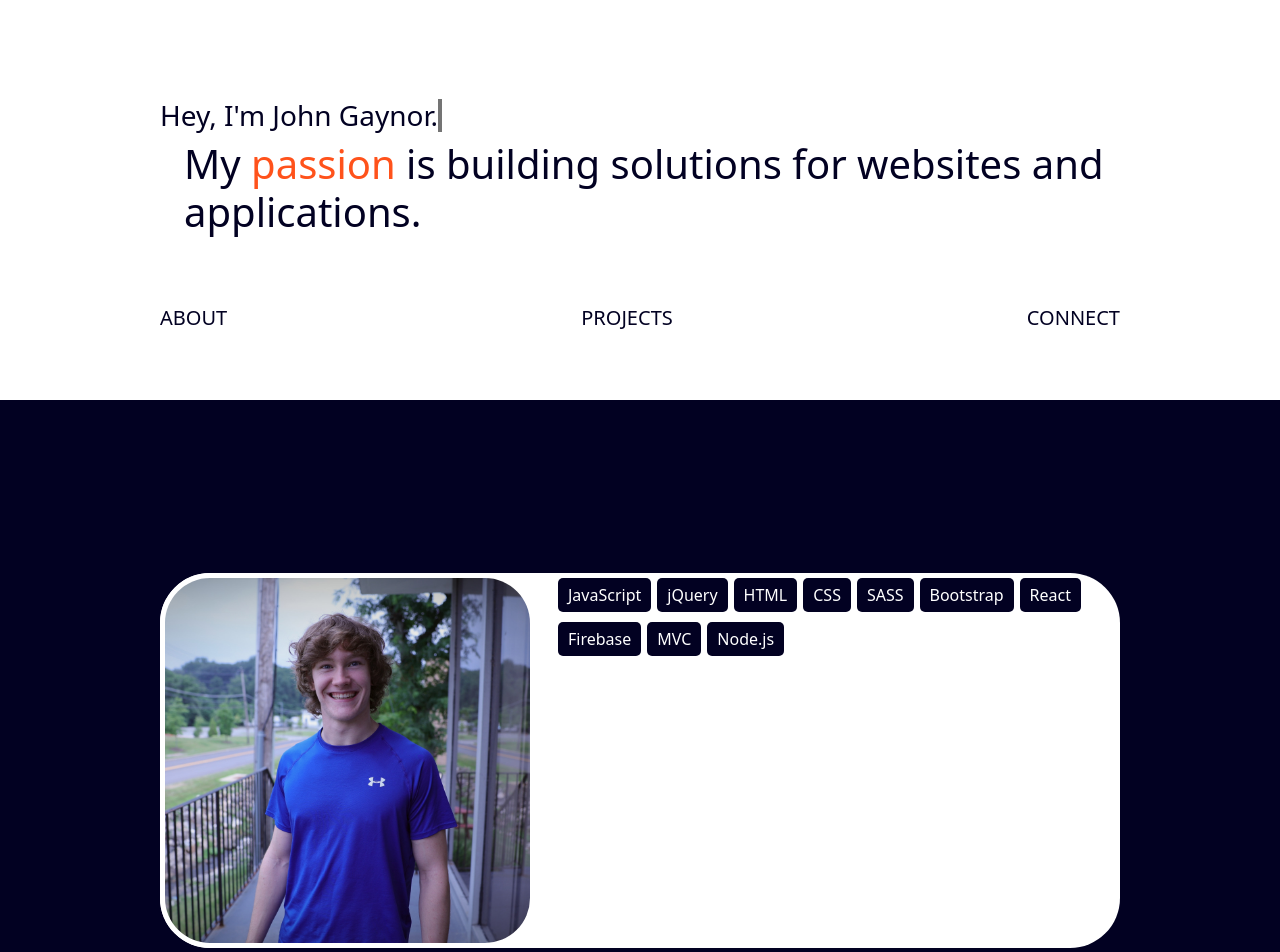
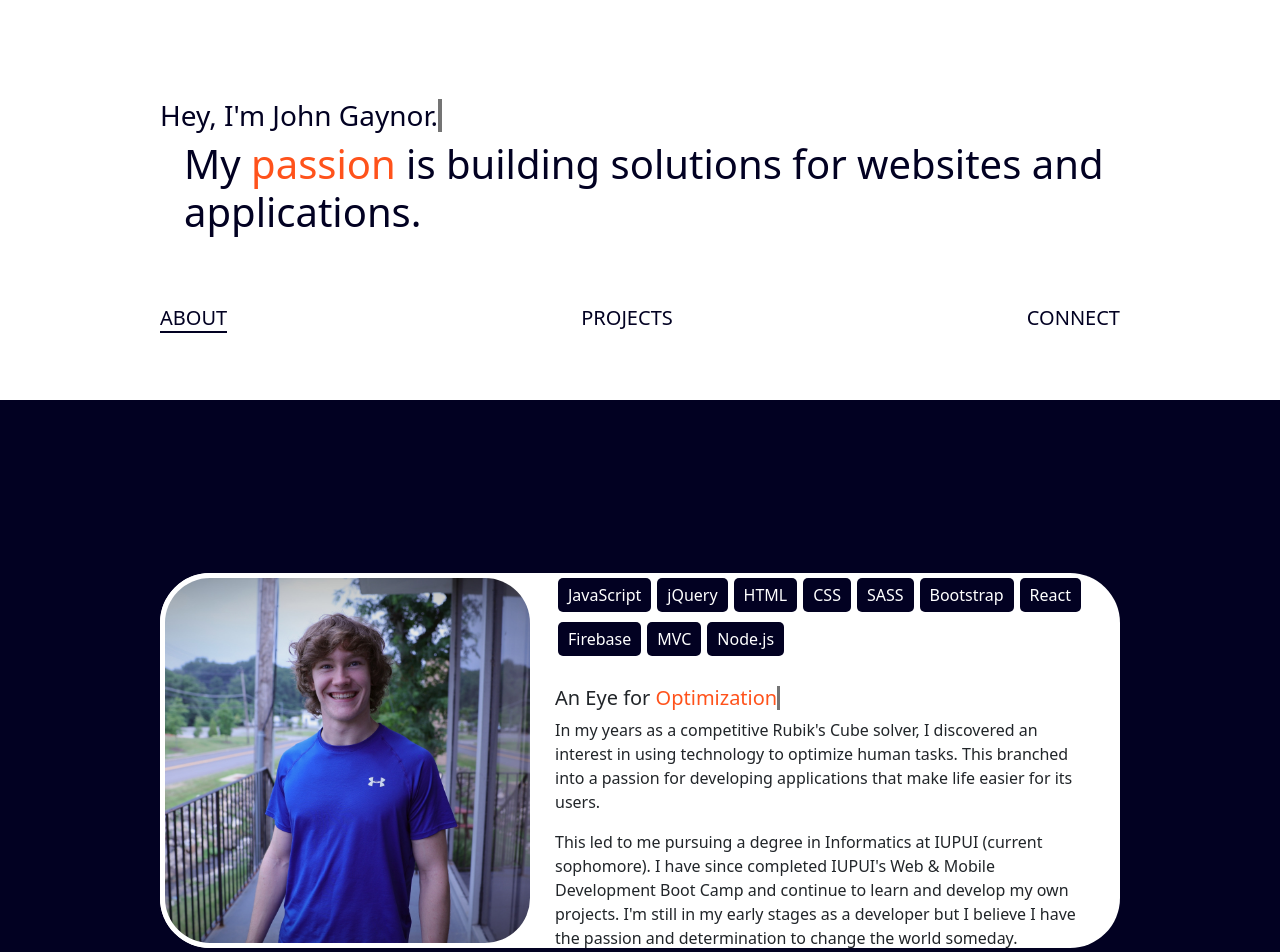
Before and after one commit to johngaynor/portfolio, a React (Create React App) app: page / in a window 1280 px wide. Shown: the top 952 px of the page. Built offline with nearby package versions, Linux system fonts and the light colour scheme.

Commit message:
finished about section

```diff
--- a/src/components/sections/aboutMe/aboutMe.css
+++ b/src/components/sections/aboutMe/aboutMe.css
@@ -14,7 +14,6 @@
 }
 
 .about-text {
-  /* background-color: red; */
   width: 100%;
   margin-left: 140px;
 }
@@ -33,12 +32,23 @@
 
 .about-text {
   padding: 5px;
+  display: flex;
+  flex-direction: column;
+}
+
+.about-text p {
+  font-size: 16px;
 }
 
 .about-skills {
   width: 95%;
   display: flex;
   flex-wrap: wrap;
+}
+
+.about-header {
+  font-size: 20px;
+  margin-top: 20px;
 }
 
 .about-skills span {
@@ -48,3 +58,7 @@
   margin: 0px 3px 10px 3px;
   border-radius: 5px;
 }
+
+.about-text .header-orange-red {
+  color: #ff521b;
+}
--- a/src/components/sections/aboutMe/aboutMe.js
+++ b/src/components/sections/aboutMe/aboutMe.js
@@ -6,7 +6,7 @@ import styles from "./aboutMe.css";
 function AboutMe(currentTab) {
   const [show, setShow] = useState(false);
   useEffect(() => {
-    if (currentTab.currentTab === "about") {
+    if (currentTab.currentTab === 0) {
       setShow(true);
     } else {
       setShow(false);
@@ -33,6 +33,28 @@ function AboutMe(currentTab) {
                 <span>MVC</span>
                 <span>Node.js</span>
               </div>
+              <h3 className="about-header">
+                An Eye for{" "}
+                <span className="header-orange-red">Optimization</span>
+              </h3>
+              <p className="subtitle pe-4">
+                In my years as a competitive Rubik's Cube solver, I discovered
+                an interest in using technology to optimize human tasks. This
+                branched into a passion for developing applications that make
+                life easier for its users.
+              </p>
+              <p className="subtitle pe-4">
+                This led to me pursuing a degree in Informatics at IUPUI
+                (current sophomore). I have since completed IUPUI's Web & Mobile
+                Development Boot Camp and continue to learn and develop my own
+                projects. I'm still in my early stages as a developer but I
+                believe I have the passion and determination to change the world
+                someday.
+              </p>
+              {/* <p className="subtitle pe-4">
+                Outside of school and coding I spend most of my free time in the
+                gym or developing new skills.
+              </p> */}
             </div>
           </div>
         </div>
--- a/src/components/sections/hero/hero.css
+++ b/src/components/sections/hero/hero.css
@@ -9,6 +9,10 @@
 .hero-links {
   margin: 70px auto -40px auto;
   height: 35px;
+}
+
+.hero-links .active {
+  border-bottom: 2.5px solid #020122;
 }
 
 .hero-container h5:hover {
--- a/src/components/sections/hero/hero.js
+++ b/src/components/sections/hero/hero.js
@@ -1,23 +1,30 @@
-import { useState } from "react";
+import { useEffect, useState } from "react";
 import MyProjects from "../myProjects/myProjects";
 import AboutMe from "../aboutMe/aboutMe";
 import styles from "./hero.css";
 
 function Hero() {
-  const [activeTab, setActiveTab] = useState("about");
+  const [activeTab, setActiveTab] = useState(0);
 
   const setAbout = () => {
-    setActiveTab("about");
+    setActiveTab(0);
     window.scrollTo(0, document.body.scrollHeight);
   };
   const setProjects = () => {
-    setActiveTab("projects");
+    setActiveTab(1);
     window.scrollTo(1000, document.body.scrollHeight);
   };
-  //   const setAbout = () => {
-  //     setActiveTab("about");
-  //     window.scrollTo(0, document.body.scrollHeight);
-  //   };
+
+  useEffect(() => {
+    const headers = Array.from(document.querySelectorAll(".hero-links h5"));
+    headers.forEach((header, index) => {
+      header.classList.remove("active");
+      if (index === activeTab) {
+        header.classList.add("active");
+      }
+    });
+  }, [activeTab]);
+
   return (
     <>
       <div className="hero-container">
--- a/src/components/sections/myProjects/myProjects.js
+++ b/src/components/sections/myProjects/myProjects.js
@@ -25,7 +25,7 @@ import styles from "./myProjects.css";
 function MyProjects(currentTab) {
   const [show, setShow] = useState(false);
   useEffect(() => {
-    if (currentTab.currentTab === "projects") {
+    if (currentTab.currentTab === 1) {
       setShow(true);
     } else {
       setShow(false);
```
